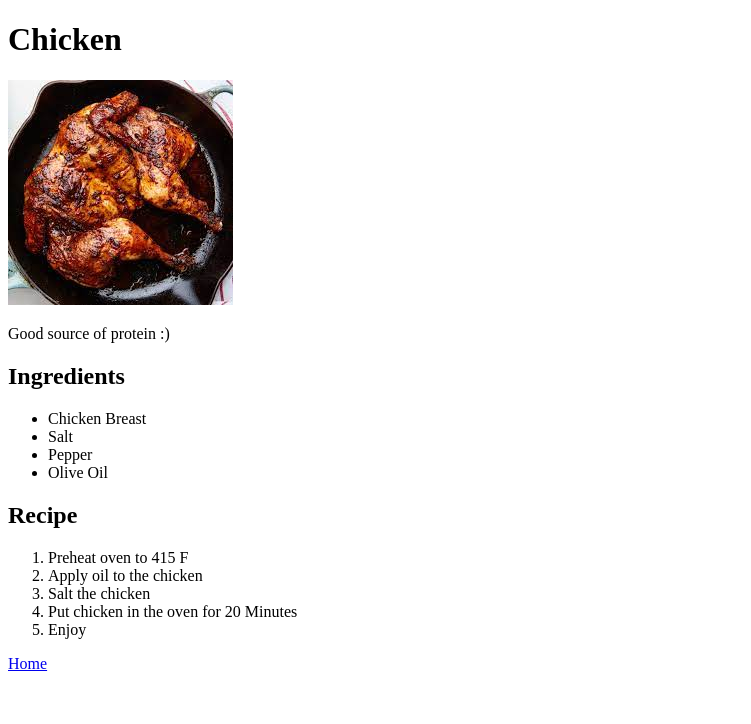
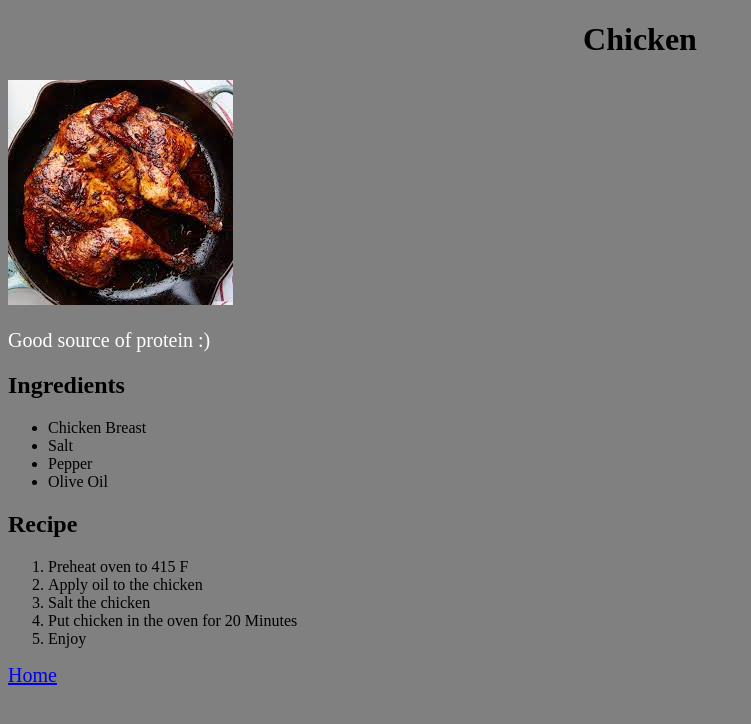
Before and after one commit to Dylan-Brisco/Odin-Cookbook, a plain HTML site: page pages/chicken.html in a window 1280 px wide. Shown: the whole page, without its empty margins (0-751 px from the left). Drawn offline with Linux system fonts and the light colour scheme.

Commit message:
Added some styling

```diff
--- a/pages/chicken.html
+++ b/pages/chicken.html
@@ -1,6 +1,7 @@
 <!DOCTYPE html>
 <html lang="en">
 <head>
+    <link rel ="stylesheet" href="../style.css">
     <meta charset="UTF-8">
     <meta http-equiv="X-UA-Compatible" content="IE=edge">
     <meta name="viewport" content="width=device-width, initial-scale=1.0">
--- /dev/null
+++ b/style.css
@@ -0,0 +1,19 @@
+body {
+    background-color: grey;
+}
+
+a {
+    font-size: 20px;
+}
+
+p {
+    font-size: 20px;
+    color: white;
+}
+h1 {
+    text-align: center;
+}
+
+img {
+    align-items: center;
+}
```
Also changed, not shown: index.html (+1 -0 lines), pages/pasta.html (+1 -0 lines), pages/toast.html (+1 -0 lines).
